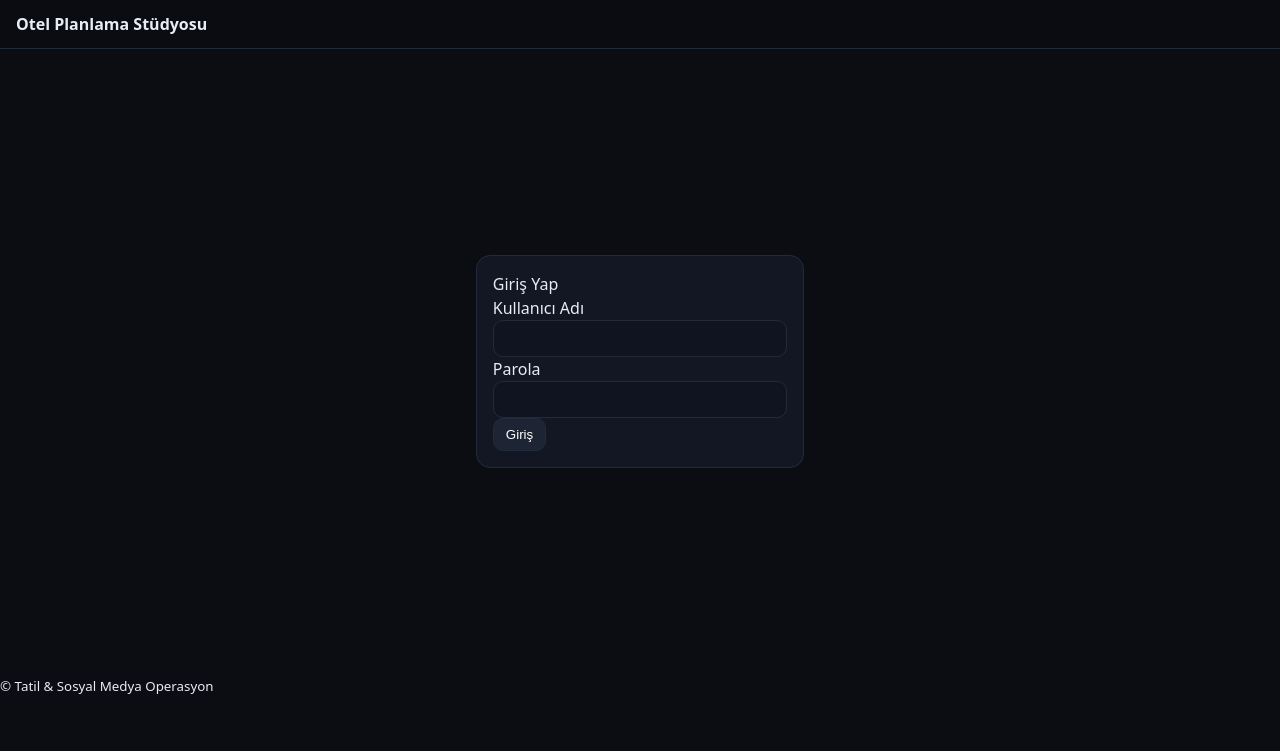
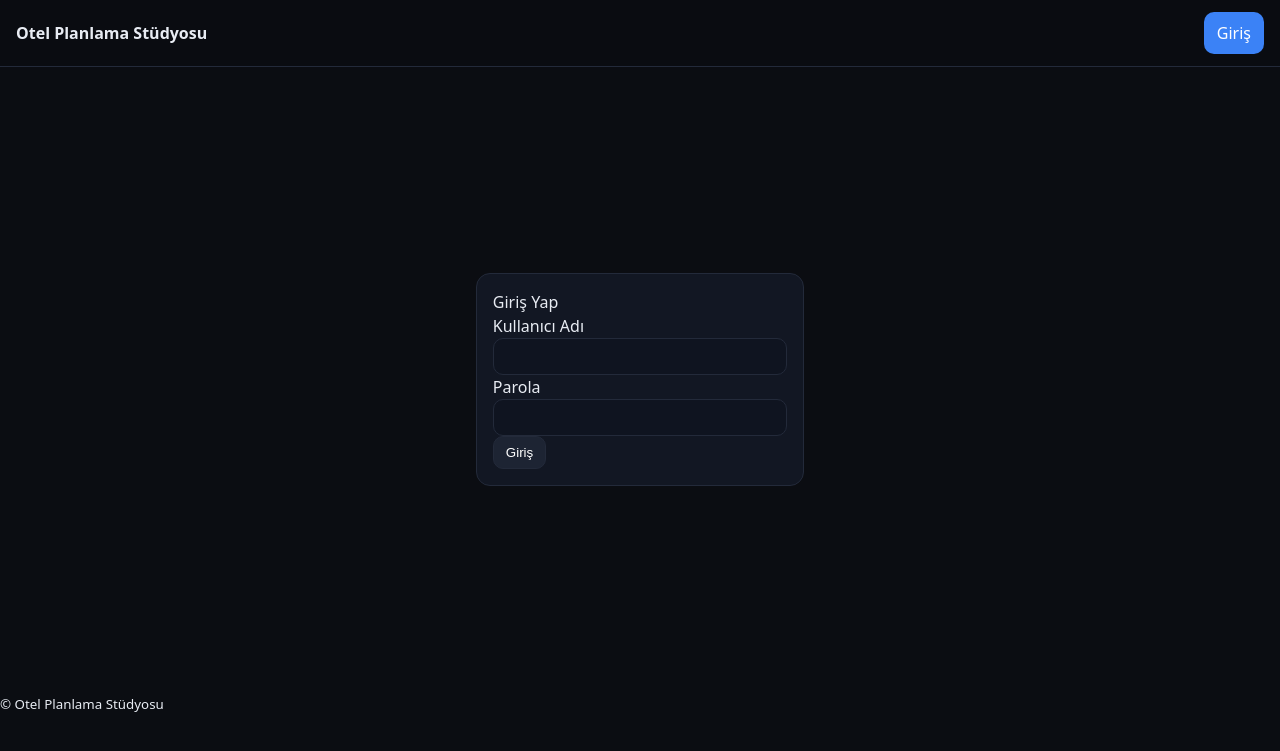
Before and after one commit to GrafikOtelCM/render-gemini-docx, a FastAPI app: page /login in a window 1280 px wide. Shown: the top 751 px of the page. Run offline with FastAPI, Linux system fonts and the light colour scheme.

Commit message:
Update base.html

```diff
--- a/templates/base.html
+++ b/templates/base.html
@@ -13,24 +13,25 @@
     <div class="brand">{{ APP_NAME }}</div>
     <nav class="nav">
       {% if request.session.get('user') %}
-        <span class="badge">{{ request.session['user']['username'] }} • {{ request.session['user']['role'] }}</span>
+        <a class="btn btn-ghost" href="/">Planlama</a>
         {% if request.session['user']['role'] == 'admin' %}
           <a class="btn btn-ghost" href="/admin/dashboard">Admin</a>
         {% endif %}
+        <span class="badge">{{ request.session['user']['username'] }} • {{ request.session['user']['role'] }}</span>
         <form method="post" action="/logout" class="inline">
           <input type="hidden" name="csrf_token" value="{{ get_csrf_token(request) }}">
           <button class="btn">Çıkış</button>
         </form>
+      {% else %}
+        <a class="btn primary" href="/login">Giriş</a>
       {% endif %}
     </nav>
   </header>
-
   <main class="container">
     {% block content %}{% endblock %}
   </main>
-
   <footer class="footer">
-    <small>© {{ now().year if now else '' }} Tatil & Sosyal Medya Operasyon</small>
+    <small>© {{ APP_NAME }}</small>
   </footer>
 </body>
 </html>
```
